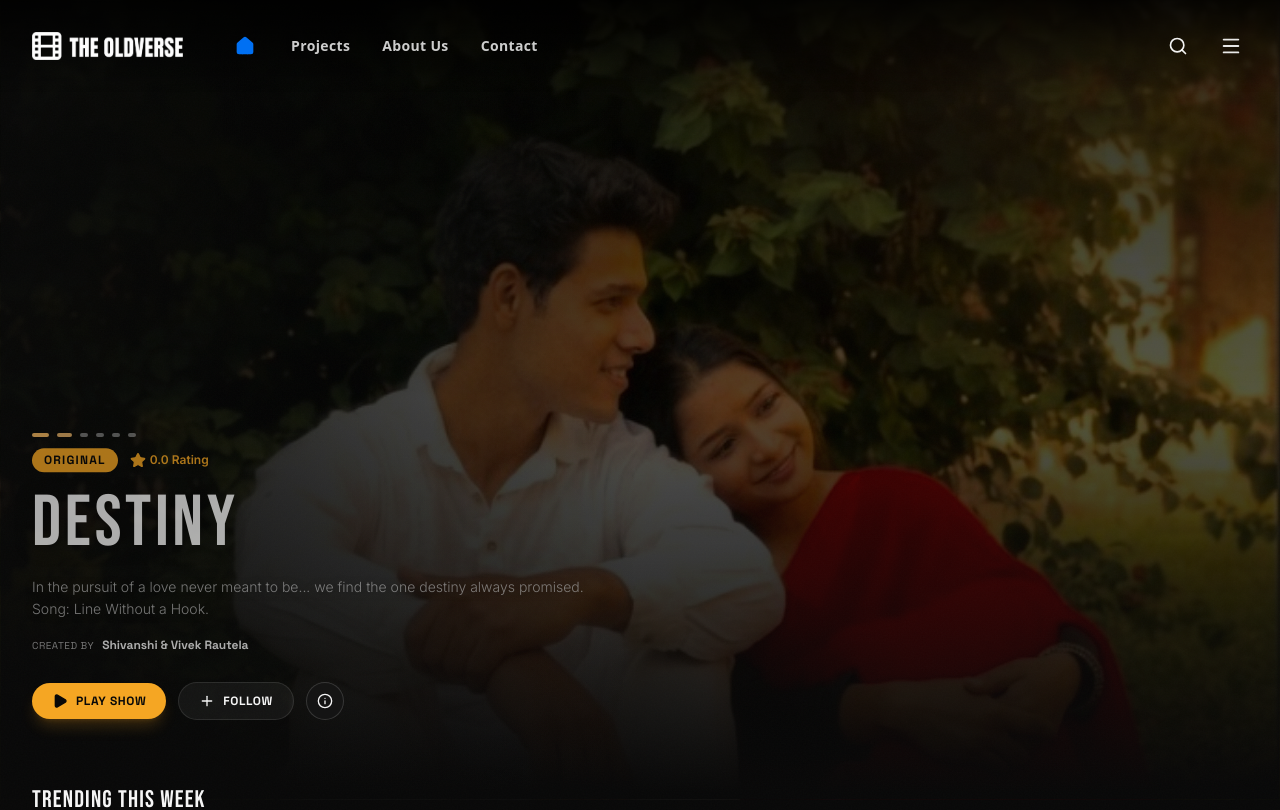
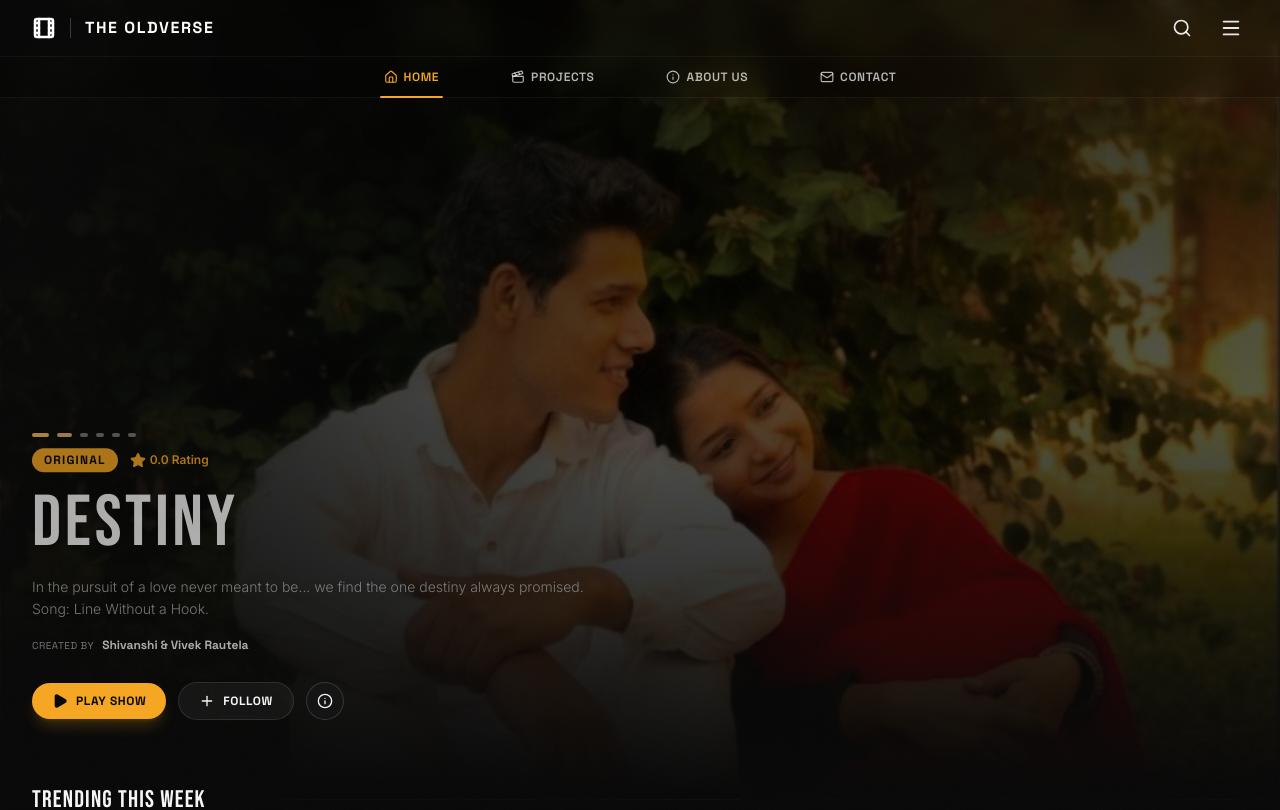
Before and after one commit to vivekrautela03-lang/theoldverse_production, a Next.js app: page / in a window 1280 px wide. Shown: the top 810 px of the page. Built offline with nearby package versions, Linux system fonts and the light colour scheme.

Commit message:
Redesign navbar to match reference image with dual-row transparent menu

```diff
--- a/src/components/Navbar.tsx
+++ b/src/components/Navbar.tsx
@@ -1,92 +1,70 @@
 "use client";
 
-import React, { useState, useEffect } from "react";
+import React, { useState } from "react";
 import Link from "next/link";
 import { usePathname } from "next/navigation";
-import { Search, Home, Menu, X, LayoutDashboard, Info, Users, Phone } from "lucide-react";
+import { Search, Home, Menu, X, Info, Phone, Mail, Clapperboard } from "lucide-react";
 
 export default function Navbar() {
-  const [scrolled, setScrolled] = useState(false);
   const [desktopDrawerOpen, setDesktopDrawerOpen] = useState(false);
   const pathname = usePathname();
 
-  useEffect(() => {
-    const handleScroll = () => {
-      if (window.scrollY > 20) {
-        setScrolled(true);
-      } else {
-        setScrolled(false);
-      }
-    };
-
-    window.addEventListener("scroll", handleScroll);
-    return () => {
-      window.removeEventListener("scroll", handleScroll);
-    };
-  }, []);
-
   const navLinks = [
-    { name: "Projects", href: "/projects" },
-    { name: "About Us", href: "/about" },
-    { name: "Contact", href: "/contact" }
+    { name: "Home", href: "/", icon: Home },
+    { name: "Projects", href: "/projects", icon: Clapperboard },
+    { name: "About Us", href: "/about", icon: Info },
+    { name: "Contact", href: "/contact", icon: Mail }
   ];
 
-  const isActive = (path: string) => pathname === path;
+  const isActive = (path: string) => {
+    if (path === "/") {
+      return pathname === "/";
+    }
+    return pathname.startsWith(path);
+  };
 
   return (
-    <nav
-      className={`fixed top-0 left-0 w-full z-40 transition-all duration-300 ${
-        scrolled
-          ? "bg-black/95 border-b border-white/5 py-3 shadow-2xl"
-          : "bg-gradient-to-b from-black/80 to-transparent py-3 md:py-4.5"
-      }`}
-    >
+    <nav className="fixed top-0 left-0 w-full z-40 transition-all duration-300 bg-black/10 backdrop-blur-md border-b border-white/5 font-sans">
       <div className="max-w-8xl mx-auto px-4 sm:px-6 lg:px-8">
+        {/* Top Row: Brand & Tools */}
         <div className="flex items-center justify-between h-14">
 
-          {/* Logo & Links Group */}
-          <div className="flex items-center gap-8 lg:gap-12">
-            <Link href="/" className="flex items-center select-none group gap-2.5">
-              <img
-                src="/logo.png"
-                alt="THE OLDVERSE Logo"
-                className="h-7 w-auto object-contain group-hover:scale-102 transition-transform duration-200"
-              />
-            </Link>
+          {/* Logo & Filmstrip Group */}
+          <Link href="/" className="flex items-center select-none group gap-3.5">
+            <svg
+              xmlns="http://www.w3.org/2000/svg"
+              viewBox="0 0 24 24"
+              fill="none"
+              stroke="currentColor"
+              strokeWidth="2.5"
+              strokeLinecap="round"
+              strokeLinejoin="round"
+              className="h-6 w-6 text-white group-hover:scale-105 transition-transform duration-200"
+            >
+              <rect width="18" height="18" x="3" y="3" rx="2" />
+              <path d="M7 3v18" />
+              <path d="M17 3v18" />
+              <path d="M3 7h4" />
+              <path d="M3 12h4" />
+              <path d="M3 17h4" />
+              <path d="M17 7h4" />
+              <path d="M17 12h4" />
+              <path d="M17 17h4" />
+            </svg>
 
-            {/* Desktop Navigation Links */}
-            <div className="hidden md:flex items-center space-x-6 lg:space-x-8">
-              {/* Blue Filled Home Button */}
-              <Link
-                href="/"
-                className="p-1 hover:opacity-80 transition-opacity"
-                title="Home"
-              >
-                <Home className="h-5 w-5 text-[#0070f3] fill-current" />
-              </Link>
+            <div className="h-5 w-[1px] bg-white/20" />
 
-              {navLinks.map((link) => (
-                <Link
-                  key={link.name}
-                  href={link.href}
-                  className={`font-sans font-bold text-sm tracking-wide transition-colors ${
-                    isActive(link.href)
-                      ? "text-white border-b-2 border-white pb-0.5"
-                      : "text-white/80 hover:text-white"
-                  }`}
-                >
-                  {link.name}
-                </Link>
-              ))}
-            </div>
-          </div>
+            <span className="font-grotesk font-bold text-sm sm:text-base tracking-widest text-white uppercase group-hover:text-oldverse-accent transition-colors duration-200">
+              THE OLDVERSE
+            </span>
+          </Link>
 
           {/* Right Actions */}
-          <div className="flex items-center space-x-5">
+          <div className="flex items-center space-x-4">
             {/* Search Trigger */}
             <Link
               href="/search"
-              className="p-1.5 text-white/95 hover:text-white transition-transform hover:scale-105"
+              className="p-1.5 text-white/90 hover:text-white transition-transform hover:scale-105"
               aria-label="Search"
             >
               <Search className="h-5 w-5" />
@@ -102,6 +80,33 @@ export default function Navbar() {
             </button>
           </div>
 
+        </div>
+      </div>
+
+      {/* Bottom Row: Centered Tab Links with Icons (Orange Active Indicator) */}
+      <div className="border-t border-white/5 py-2 bg-black/5">
+        <div className="max-w-8xl mx-auto px-4">
+          <div className="flex items-center justify-center gap-6 sm:gap-10 md:gap-16 text-[10px] sm:text-xs">
+            {navLinks.map((link) => {
+              const LinkIcon = link.icon;
+              const active = isActive(link.href);
+              return (
+                <Link
+                  key={link.name}
+                  href={link.href}
+                  className={`flex items-center gap-1.5 py-1 px-1 relative transition-colors font-grotesk font-semibold uppercase tracking-wider group ${
+                    active ? "text-oldverse-accent" : "text-white/70 hover:text-white"
+                  }`}
+                >
+                  <LinkIcon className={`h-3.5 w-3.5 transition-transform group-hover:scale-105 ${active ? "text-oldverse-accent animate-pulse" : "text-white/70 group-hover:text-white"}`} />
+                  <span>{link.name}</span>
+                  {active && (
+                    <span className="absolute -bottom-[9px] left-0 w-full h-[2px] bg-oldverse-accent rounded-full" />
+                  )}
+                </Link>
+              );
+            })}
+          </div>
         </div>
       </div>
 
@@ -135,7 +140,7 @@ export default function Navbar() {
                 onClick={() => setDesktopDrawerOpen(false)}
                 className="flex items-center gap-2.5 p-2 rounded-md hover:bg-white/5 hover:text-white transition-colors"
               >
-                <LayoutDashboard className="h-4 w-4 text-oldverse-accent" />
+                <Clapperboard className="h-4 w-4 text-oldverse-accent" />
                 <span>Projects</span>
               </Link>
               <Link
```
